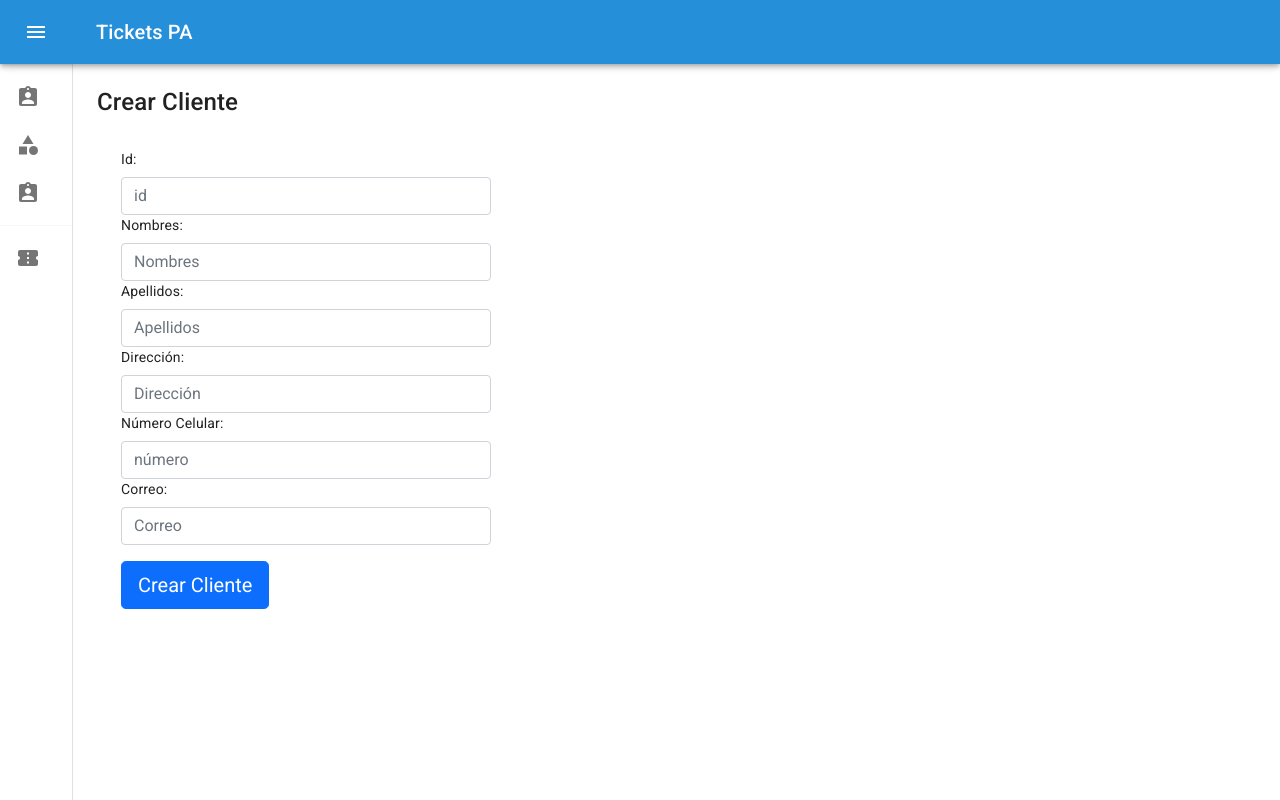
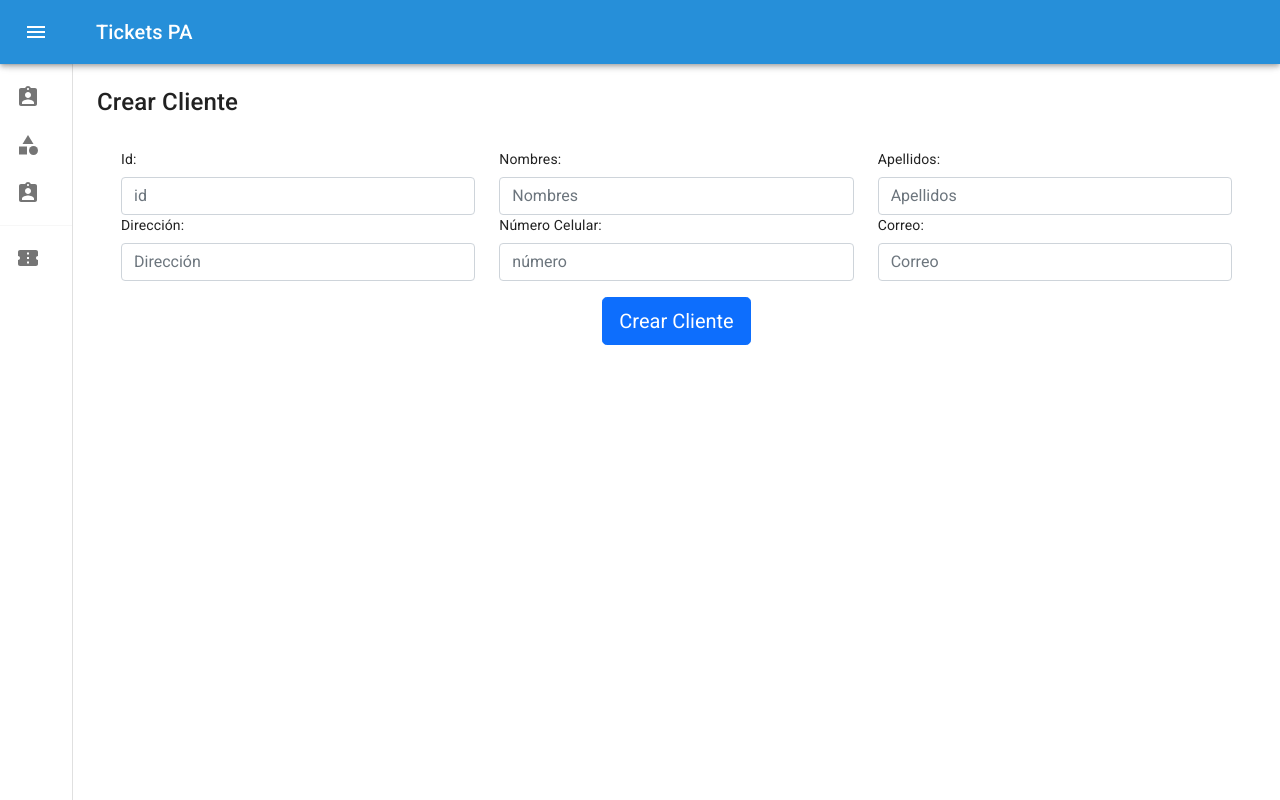
Before and after one commit to AngeloB9/ProyectoProgra_FrontEnd, a Next.js app: page /admin/cliente in a window 1280 px wide. Built offline with nearby package versions, Linux system fonts and the light colour scheme.

Commit message:
Cambio de Tabla Crear Cliente

```diff
--- a/componentes/Admin/Forms/CrearCliente.js
+++ b/componentes/Admin/Forms/CrearCliente.js
@@ -1,4 +1,4 @@
-import { Form, Col, Button } from 'react-bootstrap';
+import { Form, Col, Button, Row } from 'react-bootstrap';
 import * as yup from 'yup';
 import { Formik } from 'formik';
 
@@ -28,8 +28,8 @@ const CrearCliente = ({ handleSubmit }) => {
         initialValues={{}}>
         {({ handleSubmit, handleChange, errors }) => (
           <Form onSubmit={handleSubmit} onChange={handleChange}>
-            <Form.Row>
-              <Form.Group as={Col} sm='4'>
+            <Row>
+              <Col sm='4'>
                 <Form.Label>Id:</Form.Label>
                 <Form.Control
                   name='CLIID'
@@ -40,9 +40,9 @@ const CrearCliente = ({ handleSubmit }) => {
                 <Form.Control.Feedback type='invalid'>
                   {errors.CLIID}
                 </Form.Control.Feedback>
-              </Form.Group>
+              </Col>
 
-              <Form.Group as={Col} sm='4'>
+              <Col sm='4'>
                 <Form.Label>Nombres:</Form.Label>
                 <Form.Control
                   name='CLINOMBRES'
@@ -53,9 +53,9 @@ const CrearCliente = ({ handleSubmit }) => {
                 <Form.Control.Feedback type='invalid'>
                   {errors.CLINOMBRES}
                 </Form.Control.Feedback>
-              </Form.Group>
+              </Col>
 
-              <Form.Group as={Col} sm='4'>
+              <Col sm='4'>
                 <Form.Label>Apellidos:</Form.Label>
                 <Form.Control
                   name='CLIAPELLIDOS'
@@ -66,11 +66,11 @@ const CrearCliente = ({ handleSubmit }) => {
                 <Form.Control.Feedback type='invalid'>
                   {errors.CLIAPELLIDOS}
                 </Form.Control.Feedback>
-              </Form.Group>
-            </Form.Row>
+              </Col>
+            </Row>
 
-            <Form.Row>
-              <Form.Group as={Col} sm='4'>
+            <Row>
+              <Col sm='4'>
                 <Form.Label>Dirección:</Form.Label>
                 <Form.Control
                   name='CLIDIRECCION'
@@ -81,8 +81,8 @@ const CrearCliente = ({ handleSubmit }) => {
                 <Form.Control.Feedback type='invalid'>
                   {errors.CLIDIRECCION}
                 </Form.Control.Feedback>
-              </Form.Group>
-              <Form.Group as={Col} sm='4'>
+              </Col>
+              <Col sm='4'>
                 <Form.Label>Número Celular:</Form.Label>
                 <Form.Control
                   name='CLICELULAR'
@@ -93,9 +93,9 @@ const CrearCliente = ({ handleSubmit }) => {
                 <Form.Control.Feedback type='invalid'>
                   {errors.CLICELULAR}
                 </Form.Control.Feedback>
-              </Form.Group>
+              </Col>
 
-              <Form.Group as={Col} sm='4'>
+              <Col sm='4'>
                 <Form.Label>Correo:</Form.Label>
                 <Form.Control
                   name='CLICORREO'
@@ -106,10 +106,14 @@ const CrearCliente = ({ handleSubmit }) => {
                 <Form.Control.Feedback type='invalid'>
                   {errors.CLICORREO}
                 </Form.Control.Feedback>
-              </Form.Group>
-            </Form.Row>
+              </Col>
+            </Row>
 
-            <Button className='d-block mt-3' type='submit' size='lg'>
+            <Button
+              className='d-block mt-3'
+              type='submit'
+              size='lg'
+              style={{ margin: '0 auto' }}>
               Crear Cliente
             </Button>
           </Form>
```
